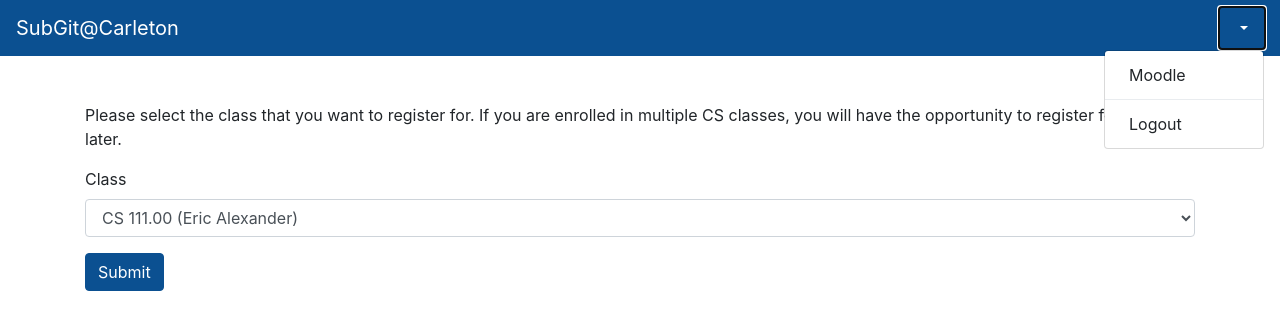
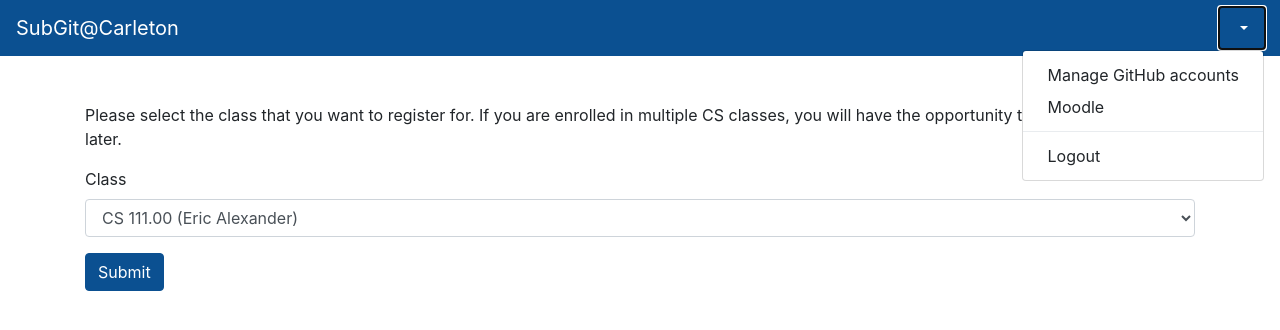
Before and after one commit to mtieAtCarleton/SubGit, a Django app: page /register/ in a window 1280 px wide, after a click that opens the changed part. Shown: the top 330 px of the page. Run offline with Django 3.2, Linux system fonts and the light colour scheme; a user stored in the database is signed in; data comes from the database, SQL or seed files in the repository; both versions use the stored data as it was after the commit; some libraries are stand-ins or nearby versions.

Commit message:
progress towards supporting multiple GitHub accounts, needs testing

```diff
--- a/upload/admin.py
+++ b/upload/admin.py
@@ -1,6 +1,7 @@
 from django.contrib import admin
-from upload.models import Course, Student, Submission
+from upload.models import Course, Student, Submission, GitHubAccount
 # Register your models here.
 admin.site.register(Course)
 admin.site.register(Student)
 admin.site.register(Submission)
+admin.site.register(GitHubAccount)
--- a/upload/models.py
+++ b/upload/models.py
@@ -17,9 +17,15 @@ class Course(models.Model):
     prof = models.CharField(max_length=255, null=True, blank=True)
 
 
+class GitHubAccount(models.Model):
+    username = models.CharField(max_length=255, primary_key=True, unique=True)
+
+
 class Student(models.Model):
     username = models.CharField(max_length=30, primary_key=True, unique=True)
     courses = models.ManyToManyField(Course)
+    #github_username = models.CharField(max_length=255, null=True, blank=True)
+    github_accounts = models.ManyToManyField(GitHubAccount)
 
 
 class Submission(models.Model):
--- a/upload/templates/upload/courses.html
+++ b/upload/templates/upload/courses.html
@@ -10,9 +10,8 @@
           </div>
           <div class="card-body">
             <h5 class="card-title">{{ course.title }} - {{ course.prof }}</h5>
-            <p class="card-text">Shared with GitHub accounts:</p>
             <a href="/upload/{{ course.id }}" class="btn btn-primary">Submit Homework for {{ course.number }}</a>
-              <a href="/connect_github/{{ course.id }}" class="btn btn-secondary">Connect to GitHub</a>
+{#              <a href="/connect_github/{{ course.id }}" class="btn btn-secondary">Connect to GitHub</a>#}
           </div>
         </div>
         <br>
@@ -20,4 +19,5 @@
     <div>
         <a class="btn btn-secondary" href="/register">Add another course</a>
     </div>
+    <br>
 {% endblock %}
--- a/upload/templates/upload/header.html
+++ b/upload/templates/upload/header.html
@@ -18,6 +18,7 @@
               {{ user.first_name }} {{ user.last_name }}
             </a>
             <div class="dropdown-menu dropdown-menu-right menu" aria-labelledby="navbarDropdownMenuLink">
+                <a class="dropdown-item" href="/manage_github">Manage GitHub accounts</a>
                 <a class="dropdown-item" href="https://moodle.carleton.edu">Moodle</a>
                 <div class="dropdown-divider"></div>
               <a class="dropdown-item" href="/logout">Logout</a>
--- a/upload/urls.py
+++ b/upload/urls.py
@@ -28,5 +28,6 @@ urlpatterns = [
     path('registered/', views.registered),
     path('error/', views.error),
     path('courses/', views.courses),
-    path('connect_github/<str:course_id>', views.connect_github)
+    path('connect_github/', views.connect_github),
+    path('manage_github/', views.manage_github)
 ]
--- a/upload/views.py
+++ b/upload/views.py
@@ -2,7 +2,7 @@ from django.shortcuts import render, redirect
 from upload.forms import SubmissionForm
 from upload.models import Submission
 import upload.models
-from upload.models import Student, Course
+from upload.models import Student, Course, GitHubAccount
 import os.path
 import time
 from SubGit.settings import MEDIA_ROOT
@@ -98,26 +98,46 @@ def courses(request):
             'courses': Student.objects.get(username=request.user.username).courses.all()
         })
     else:
-        return redirect('/register/')
+        return redirect('/connect_github/')
 
 
+# @login_required
+# def connect_github(request, course_id):
+#     repo_name = "{}-{}".format(course_id, request.user.username)
+#     if request.method == 'POST':
+#         gitUsername = request.POST.get('username')
+#         g = Github(config("GITHUB_ADMIN_USERNAME"),
+#                    config("GITHUB_ADMIN_PASSWORD"))
+#         repo = g.get_user().get_repo(repo_name)
+#         repo.add_to_collaborators(gitUsername, "push")
+#         return redirect("/courses/")
+#
+#     repo_url = "git@github.com:{}/{}.git".format(
+#         config("GITHUB_ADMIN_USERNAME"), repo_name)
+#     return render(request, "upload/connect_github.html", {
+#         'url': repo_url,
+#         'course_id': course_id
+#     })
+
 @login_required
-def connect_github(request, course_id):
-    repo_name = "{}-{}".format(course_id, request.user.username)
+def connect_github(request):
     if request.method == 'POST':
-        gitUsername = request.POST.get('username')
-        g = Github(config("GITHUB_ADMIN_USERNAME"),
-                   config("GITHUB_ADMIN_PASSWORD"))
-        repo = g.get_user().get_repo(repo_name)
-        repo.add_to_collaborators(gitUsername, "push")
+        input_username = request.POST.get('username')
+        g = Github(config("GITHUB_ADMIN_USERNAME"), config("GITHUB_ADMIN_PASSWORD"))
+
+        student = Student.objects.get(username=request.user.username)
+        account = GitHubAccount.objects.create(username=input_username)
+        student.github_accounts.add(account)
+        student.save()
+
+        for course in student.courses.all():
+            repo_name = "{}-{}".format(course.id, request.user.username)
+            repo = g.get_user().get_repo(repo_name)
+            repo.add_to_collaborators(input_username, "push")
+
         return redirect("/courses/")
 
-    repo_url = "git@github.com:{}/{}.git".format(
-        config("GITHUB_ADMIN_USERNAME"), repo_name)
-    return render(request, "upload/connect_github.html", {
-        'url': repo_url,
-        'course_id': course_id
-    })
+    return render(request, "upload/connect_github.html")
 
 
 @login_required
@@ -142,7 +162,11 @@ def register(request):
         try:
             g = Github(config("GITHUB_ADMIN_USERNAME"), config("GITHUB_ADMIN_PASSWORD"))
             repo_name = "{}-{}".format(courseId, username)
-            g.get_user().create_repo(repo_name)
+            repo = g.get_user().create_repo(repo_name)
+
+            github_username = Student.objects.get(username=username).github_username
+            if github_username:
+                repo.add_to_collaborators(github_username, "push")
 
             #repo_url = "https://github.com/{}/{}.git".format(config("GITHUB_ADMIN_USERNAME"), repo_name)
             repo_url = "git@github.com:{}/{}.git".format(config("GITHUB_ADMIN_USERNAME"), repo_name)
@@ -186,6 +210,27 @@ def registered(request):
     return render(request, 'upload/registered.html')
 
 
+@login_required
+def manage_github(request):
+    if request.method == "POST":
+        account = request.POST.get('account')
+        Student.objects.get(username=request.user.username).github_accounts.remove(account)
+
+        g = Github(config("GITHUB_ADMIN_USERNAME"), config("GITHUB_ADMIN_PASSWORD"))
+
+        student = Student.objects.get(username=request.user.username)
+
+        for course in student.courses.all():
+            repo_name = "{}-{}".format(course.id, request.user.username)
+            repo = g.get_user().get_repo(repo_name)
+            repo.remove_from_collaborators(account.username)
+
+    accounts = Student.objects.get(username=request.user.username).github_accounts.all()
+    return render(request, 'upload/manage_github.html', {
+        'accounts': accounts
+    })
+
+
 def home(request):
     if request.user.username:
         return redirect("/courses/")
```
Also changed, not shown: upload/templates/upload/connected.html (added, +19 -0 lines), upload/templates/upload/manage_github.html (added, +22 -0 lines), db.sqlite3, upload/migrations/0008_student_github_username.py (added), upload/migrations/0009_auto_20181112_1724.py (added).
